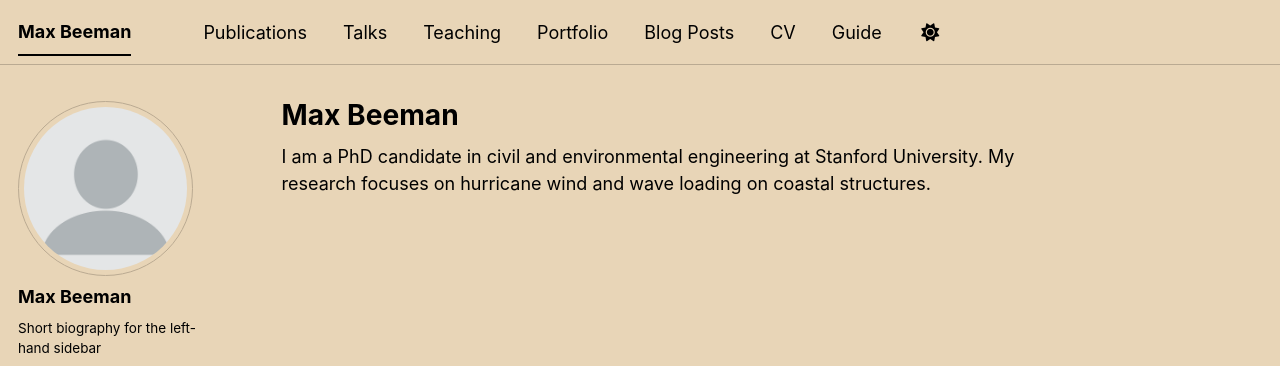
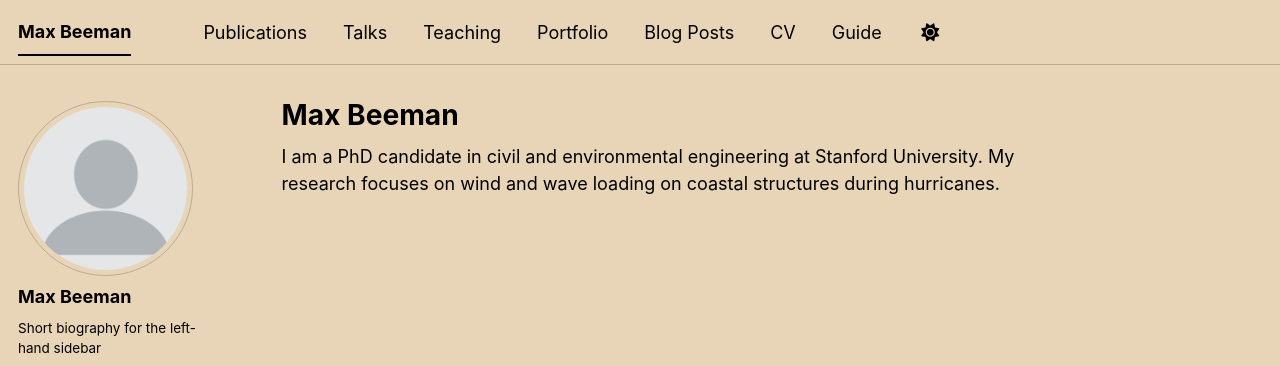
Before and after one commit to mbeeman4/mbeeman4.github.io, a Jekyll site: the page built from _pages/about.md, in a window 1280 px wide. Shown: the top 366 px of the page. Built offline with Jekyll 4.4.1, drawn with Linux system fonts in a browser that asks for light colours; some web fonts are replaced; a script bundle is joined from its source files by our own code; library files that are not in the unit come from our copies.

Commit message:
Update about.md

```diff
--- a/_pages/about.md
+++ b/_pages/about.md
@@ -7,7 +7,7 @@ redirect_from:
   - /about.html
 ---
 
-I am a PhD candidate in civil and environmental engineering at Stanford University. My research focuses on hurricane wind and wave loading on coastal structures.
+I am a PhD candidate in civil and environmental engineering at Stanford University. My research focuses on wind and wave loading on coastal structures during hurricanes.
 
 
 
```
